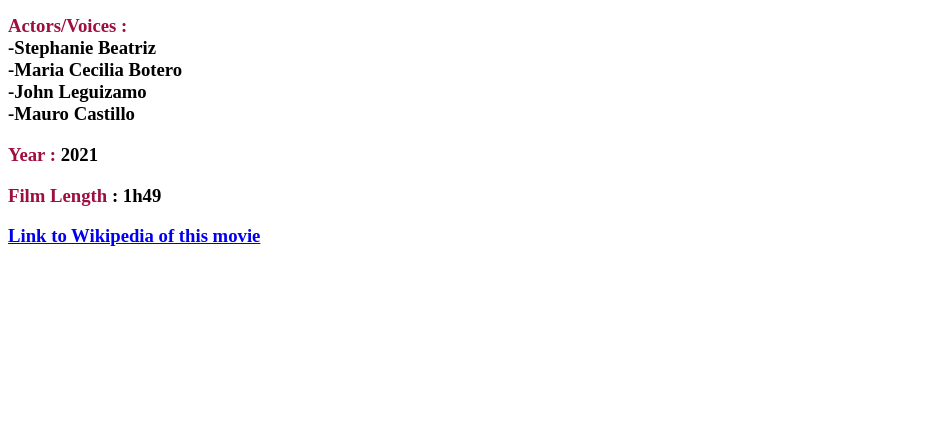
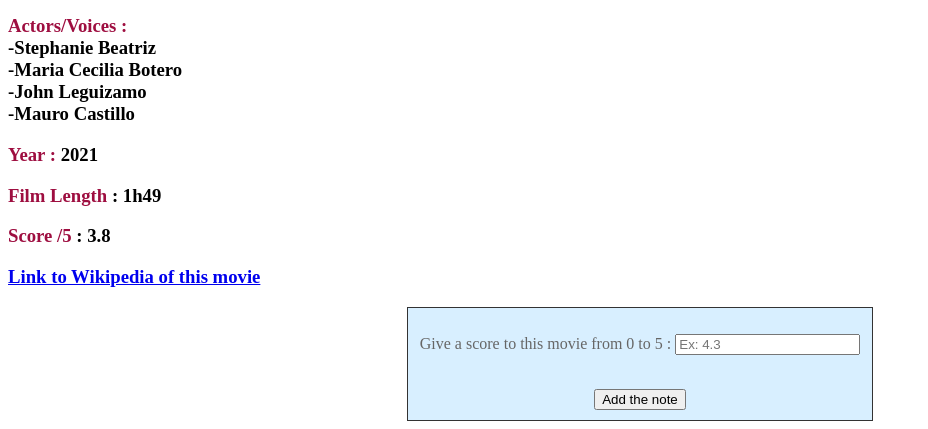
Before and after one commit to tmartial/Film_Web, a Flask app: page /movies/Encanto in a window 1280 px wide. Shown: the part 579-1008 px from the top of the page, without its empty margins (0-928 px from the left). Before the commit the page ends 825 px from the top, so only its background shows below. Run offline with Flask 2, Linux system fonts and the light colour scheme.

Commit message:
Add note function

```diff
--- a/app.py
+++ b/app.py
@@ -1,6 +1,6 @@
 from flask import Flask
 from flask import request, make_response, render_template,redirect
-# from BDD import *
+from BDD import *
 import json
 
 with open('dict.json') as json_file:
@@ -200,32 +200,53 @@ def scores():
 @app.route('/scores/<scores>')
 def scores_movies(scores):
 
-
     movies_scores=[]
     covers=[]
     order=0
     print(scores)
     print(scores[0])
     print(scores[4])
+    print("lalala", FILMS[1]['score'])
     inf=float(scores[1])
     sup=float(scores[4])
 
     for i in range(len(FILMS)):
-        if FILMS[i]["score"][0] <= sup and FILMS[i]["score"][0] > inf : #à remplacer par la moyenne
+        if FILMS[i]['score'][0] <= sup and FILMS[i]['score'][0] > inf : #à remplacer par la moyenne
             movies_scores.append(FILMS[i])
             covers.append(FILMS[i]["cover_url"])
             order+=1
     ordered=range(order)
 
-    '''if int(years5[0]) < 1980:
-        period = "before 1980"
-    elif int(years5[0]) == 1980:
-        period = "between 1980 and 2000"
-    elif int(years5[0]) == 2000:
-        period = "between 2000 and 2010"
-    elif int(years5[0]) == 2010:
-        period = "between 2010 and 2020"
-    else:
-        period = "after 2020"'''
+    return render_template('scores_movies.html', movies=movies_scores ,covers=covers,ordered=ordered,inf=inf,sup=sup)
 
-    return render_template('year_movies.html', movies=movies_scores ,covers=covers,ordered=ordered,inf=inf,sup=sup)
+#Je ferais la méthode demain
+'''@app.route('/movies/<name>', methods=['GET','POST'])
+def add_note(name):
+    if request.method == 'POST':
+        dict_length = len(FILMS)
+        for i in range(dict_length):
+            if FILMS[i]["name"]==name :
+                id = i
+        movie_score = request.form.get("note")
+        #movie_type = request.form.get("type")
+        #movie_wiki = request.form.get("url_wikipedia_movie")
+        #movie_year = request.form.get("year_movie")
+        #actors = request.form.get("actor_movie")
+        #actor = actors.replace(' ','')
+        #movie_actor = actor.split(',')
+        #movie_length = request.form.get("length_movie")
+        #movie_cover = request.form.get("cover_movie")
+        #new_film = {'name': movie_name,
+                                #'id' : dict_length+1,
+                                #'Type': movie_type,
+                                #'url':movie_wiki,
+                                #'year': movie_year,
+                                #'starring': movie_actor,
+                                #'film_length' : movie_length,
+                                #'cover_url':movie_cover}
+
+        # Writing a new dict object to a file as append and overwrite the whole file
+        with open("dict.json", mode='w') as f:
+            FILMS[id]['score'].append(movie_score)
+            json.dump(FILMS, f)
+    return render_template('movies_profile.html') '''
--- a/templates/movies_profile.html
+++ b/templates/movies_profile.html
@@ -25,6 +25,15 @@
             background-size:cover;
       }
 
+      .formbox {
+    margin-left: auto;
+    margin-right: auto;
+    width: fit-content;
+    border: 1px solid #333;
+    padding: 10px 12px;
+    background-color: #d8efff
+  }
+
 
     </style>
     <figure>
@@ -43,8 +52,17 @@
     </h3>
     <h3><span style = "color:#9E0E40">Year :</span> {{ film["year"]}}</h3>
     <h3><span style = "color:#9E0E40">Film Length </span>: {{ film["film_length"]}}</h3>
+    <h3><span style = "color:#9E0E40">Score /5 </span>: {{ film["score"][0]}}</h3>
     <h3>
-      <a href={{wiki}}> Link to Wikipedia of this movie
+      <a href={{wiki}}> Link to Wikipedia of this movie </a>
     </h3>
 
+    <form method="post" class="formbox" action="">
+      <div><p align="justify">
+      <label> Give a score to this movie from 0 to 5 :</label>
+      <input type="text" name="note" id="add_score_to_movie" placeholder="Ex: 4.3" required />
+      </p></div>
+      <br><input type="submit" value="Add the note" />
+      </form>
+
     <!-- film.url --> {% endblock %}
```
Also changed, not shown: dict.json (+1 -1 lines).
